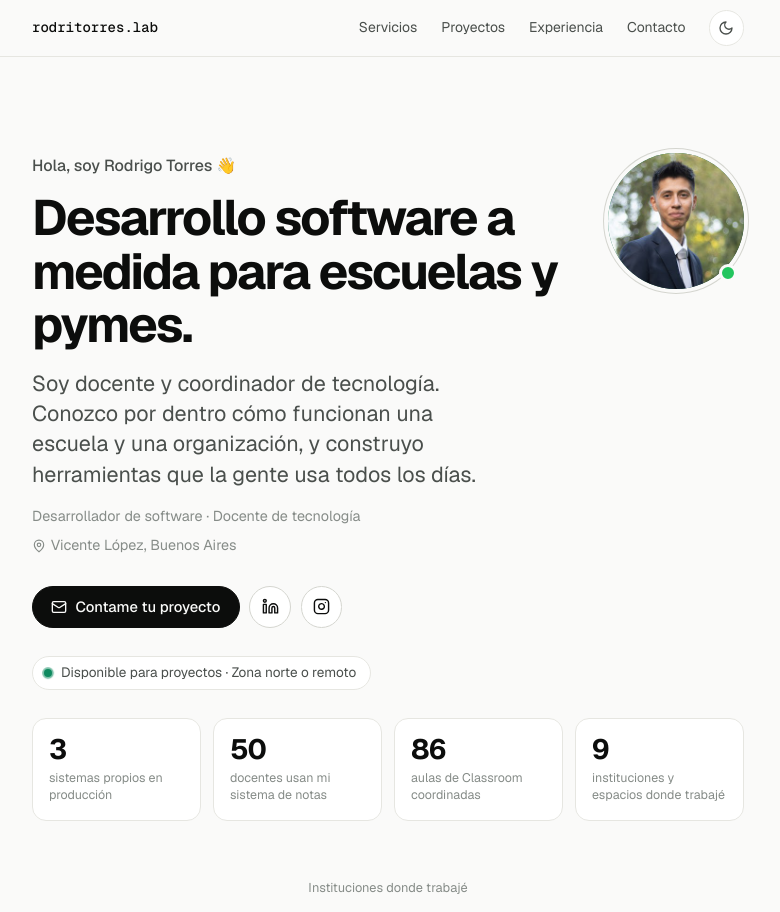
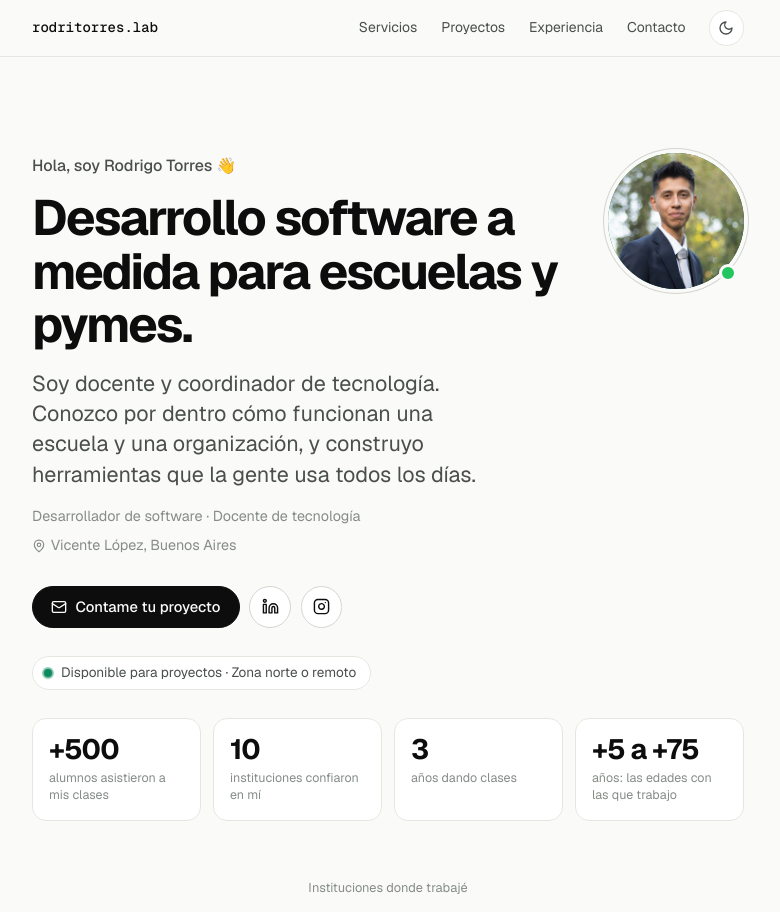
Before and after one commit to noemiestherlopez0-commits/portafoliorodritorres.lab, a React (Vite) app: page / in a window 1280 px wide. Shown: the top 912 px of the page, without its empty margins (252-1032 px from the left). Built offline with nearby package versions, Linux system fonts and the light colour scheme.

Commit message:
Actualiza los números destacados
Co-Authored-By: Claude Opus 5.5 <noreply@anthropic.com>
Claude-Session: https://claude.ai/code/session_01Cyy5QQ9SMcgwx8va3QJBEz

```diff
--- a/src/data.js
+++ b/src/data.js
@@ -21,10 +21,10 @@ export const perfil = {
 
 // Números destacados (aparecen debajo de la presentación)
 export const cifras = [
-  { valor: '3', texto: 'sistemas propios en producción' },
-  { valor: '50', texto: 'docentes usan mi sistema de notas' },
-  { valor: '86', texto: 'aulas de Classroom coordinadas' },
-  { valor: '9', texto: 'instituciones y espacios donde trabajé' },
+  { valor: '+500', texto: 'alumnos asistieron a mis clases' },
+  { valor: '10', texto: 'instituciones confiaron en mí' },
+  { valor: '3', texto: 'años dando clases' },
+  { valor: '+5 a +75', texto: 'años: las edades con las que trabajo' },
 ]
 
 export const redes = [
```
